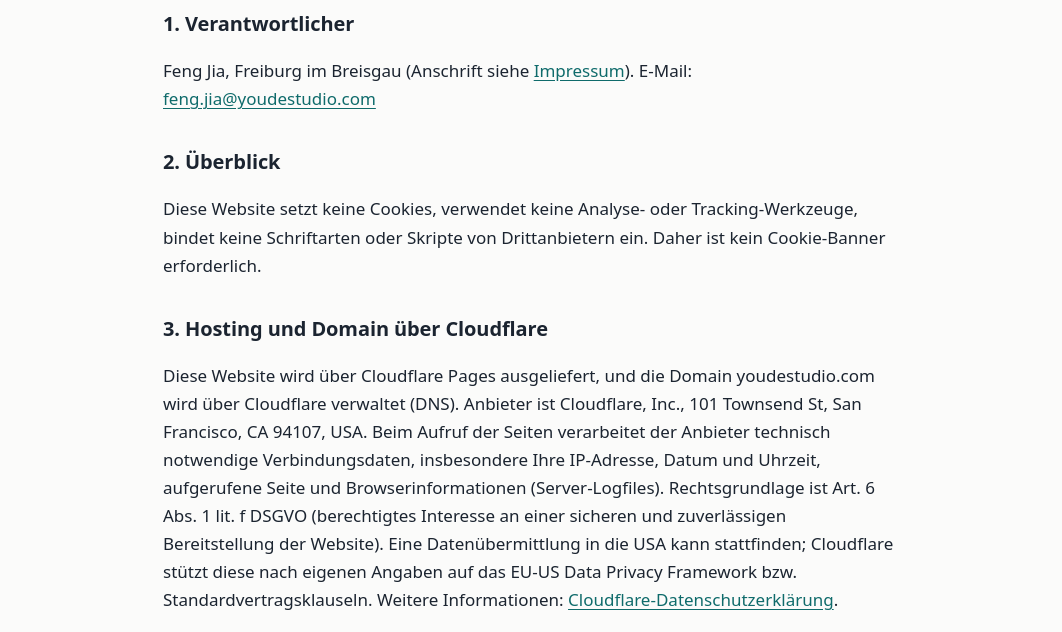
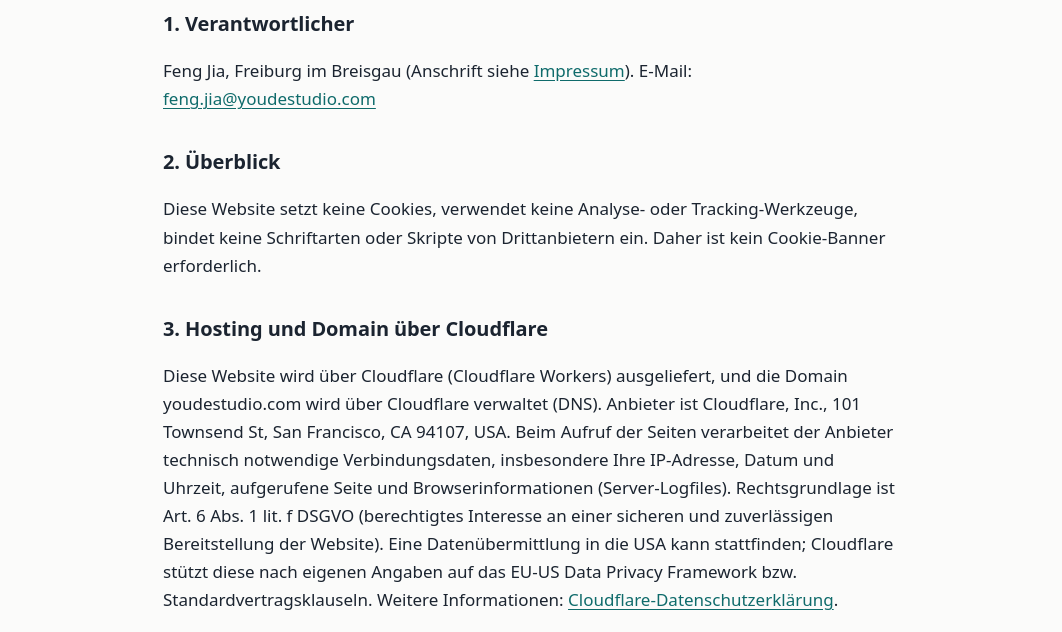
Before and after one commit to fjia2021/youdestudio, a plain HTML site: page public/datenschutz/index.html in a window 1280 px wide. Shown: the part 168-800 px from the top of the page, without its empty margins (109-1171 px from the left). Drawn offline with Linux system fonts and the light colour scheme.

Commit message:
Privacy: say Cloudflare Workers instead of Pages

```diff
--- a/public/datenschutz/index.html
+++ b/public/datenschutz/index.html
@@ -31,7 +31,7 @@
     <p>Diese Website setzt keine Cookies, verwendet keine Analyse- oder Tracking-Werkzeuge, bindet keine Schriftarten oder Skripte von Drittanbietern ein. Daher ist kein Cookie-Banner erforderlich.</p>
 
     <h2>3. Hosting und Domain über Cloudflare</h2>
-    <p>Diese Website wird über Cloudflare Pages ausgeliefert, und die Domain youdestudio.com wird über Cloudflare verwaltet (DNS). Anbieter ist Cloudflare, Inc., 101 Townsend St, San Francisco, CA 94107, USA. Beim Aufruf der Seiten verarbeitet der Anbieter technisch notwendige Verbindungsdaten, insbesondere Ihre IP-Adresse, Datum und Uhrzeit, aufgerufene Seite und Browserinformationen (Server-Logfiles). Rechtsgrundlage ist Art. 6 Abs. 1 lit. f DSGVO (berechtigtes Interesse an einer sicheren und zuverlässigen Bereitstellung der Website). Eine Datenübermittlung in die USA kann stattfinden; Cloudflare stützt diese nach eigenen Angaben auf das EU-US Data Privacy Framework bzw. Standardvertragsklauseln. Weitere Informationen: <a href="https://www.cloudflare.com/privacypolicy/" rel="noopener">Cloudflare-Datenschutzerklärung</a>.</p>
+    <p>Diese Website wird über Cloudflare (Cloudflare Workers) ausgeliefert, und die Domain youdestudio.com wird über Cloudflare verwaltet (DNS). Anbieter ist Cloudflare, Inc., 101 Townsend St, San Francisco, CA 94107, USA. Beim Aufruf der Seiten verarbeitet der Anbieter technisch notwendige Verbindungsdaten, insbesondere Ihre IP-Adresse, Datum und Uhrzeit, aufgerufene Seite und Browserinformationen (Server-Logfiles). Rechtsgrundlage ist Art. 6 Abs. 1 lit. f DSGVO (berechtigtes Interesse an einer sicheren und zuverlässigen Bereitstellung der Website). Eine Datenübermittlung in die USA kann stattfinden; Cloudflare stützt diese nach eigenen Angaben auf das EU-US Data Privacy Framework bzw. Standardvertragsklauseln. Weitere Informationen: <a href="https://www.cloudflare.com/privacypolicy/" rel="noopener">Cloudflare-Datenschutzerklärung</a>.</p>
 
     <h2>4. E-Mail-Weiterleitung über Cloudflare</h2>
     <p>Für E-Mails an die Adresse dieser Website wird Cloudflare Email Routing genutzt, das eingehende Nachrichten an ein privates Postfach weiterleitet. Dabei werden E-Mail-Inhalte und Metadaten kurzzeitig technisch verarbeitet. Rechtsgrundlage ist Art. 6 Abs. 1 lit. f DSGVO.</p>
```
Also changed, not shown: public/en/privacy/index.html (+1 -1 lines).
